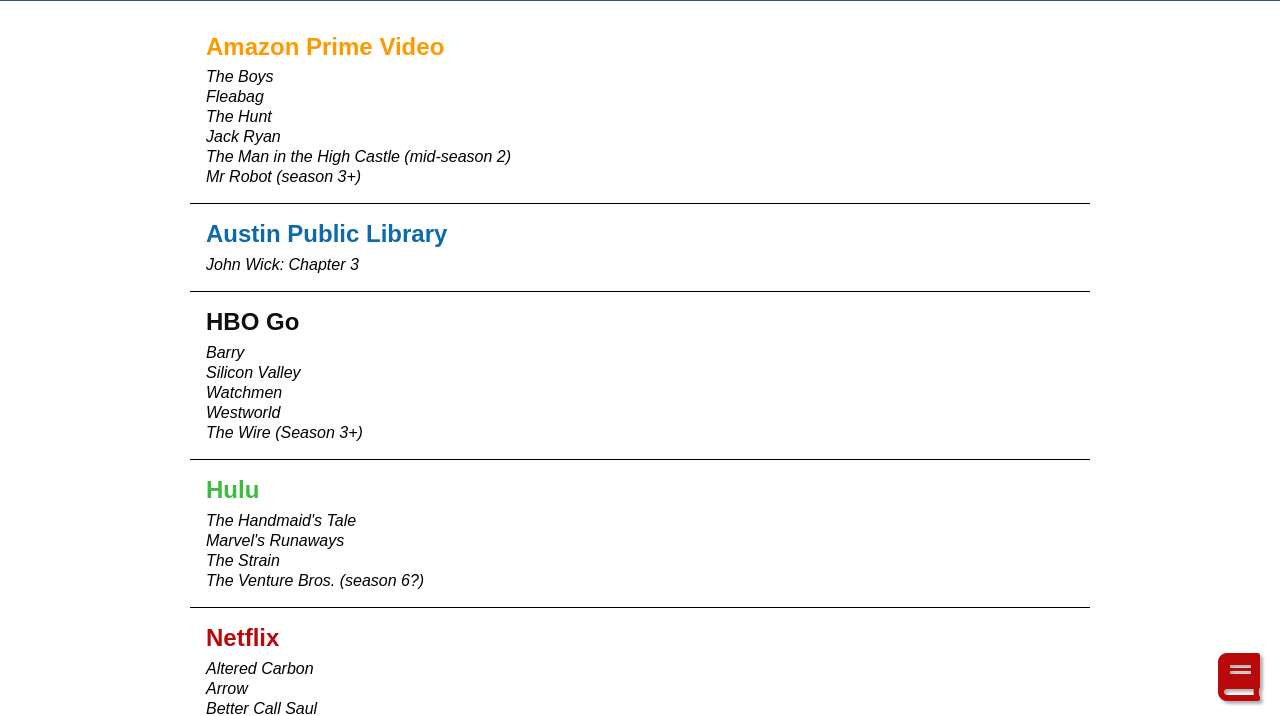
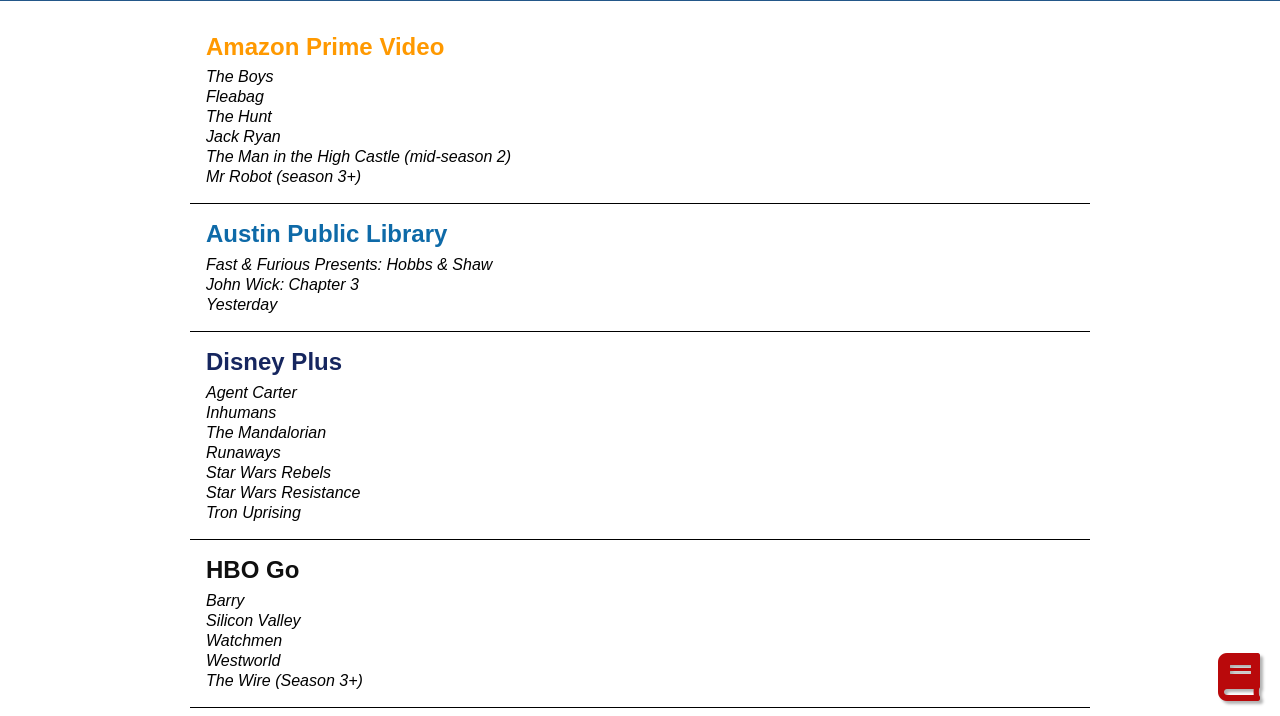
Before and after one commit to DanBuda11/tvlist, a plain HTML site: page index.html in a window 1280 px wide. Shown: the part 79-795 px from the top of the page. Drawn offline with nearby package versions, Linux system fonts and the light colour scheme.

Commit message:
update shows, add Disney Plus

```diff
--- a/main.css
+++ b/main.css
@@ -85,6 +85,10 @@
   color: #1275B0;
 }
 
+.disneyplus {
+  color: #16265F;
+}
+
 ul {
   list-style: none;
   margin: 0;
--- a/main.js
+++ b/main.js
@@ -34,7 +34,20 @@
   {
     name: 'Austin Public Library',
     class: 'library',
-    shows: ['John Wick: Chapter 3',],
+    shows: ['John Wick: Chapter 3', 'Yesterday', 'Fast & Furious Presents: Hobbs & Shaw',],
+  },
+  {
+    name: 'Disney Plus',
+    class: 'disneyplus',
+    shows: [
+      'Runaways',
+      'Inhumans',
+      'Tron Uprising',
+      'Agent Carter',
+      'Star Wars Resistance',
+      'Star Wars Rebels',
+      'The Mandalorian',
+    ]
   },
   {
     name: 'HBO Go',
@@ -52,7 +65,7 @@
   {
     name: 'Hulu',
     class: 'hulu',
-    shows: ["The Handmaid's Tale", 'The Strain', 'The Venture Bros. (season 6?)', "Marvel's Runaways",],
+    shows: ['The Strain', 'The Venture Bros. (season 6?)',],
   },
   {
     name: 'Netflix',
@@ -60,7 +73,6 @@
     shows: [
       'The Flash',
       "DC's Legends of Tommorrow",
-      "Marvel's The Punisher",
       "Marvel's Agents of S.H.I.E.L.D.",
       'Stranger Things',
       'Arrow',
@@ -94,11 +106,12 @@
       'The Walking Dead',
     ],
   },
+
   {
     name: 'Other',
     class: 'other',
     shows: [
-      'Fast & Furious Presents: Hobbs & Shaw',
+
       'Star Trek: Discovery',
       'Batwoman',
     ],
```
